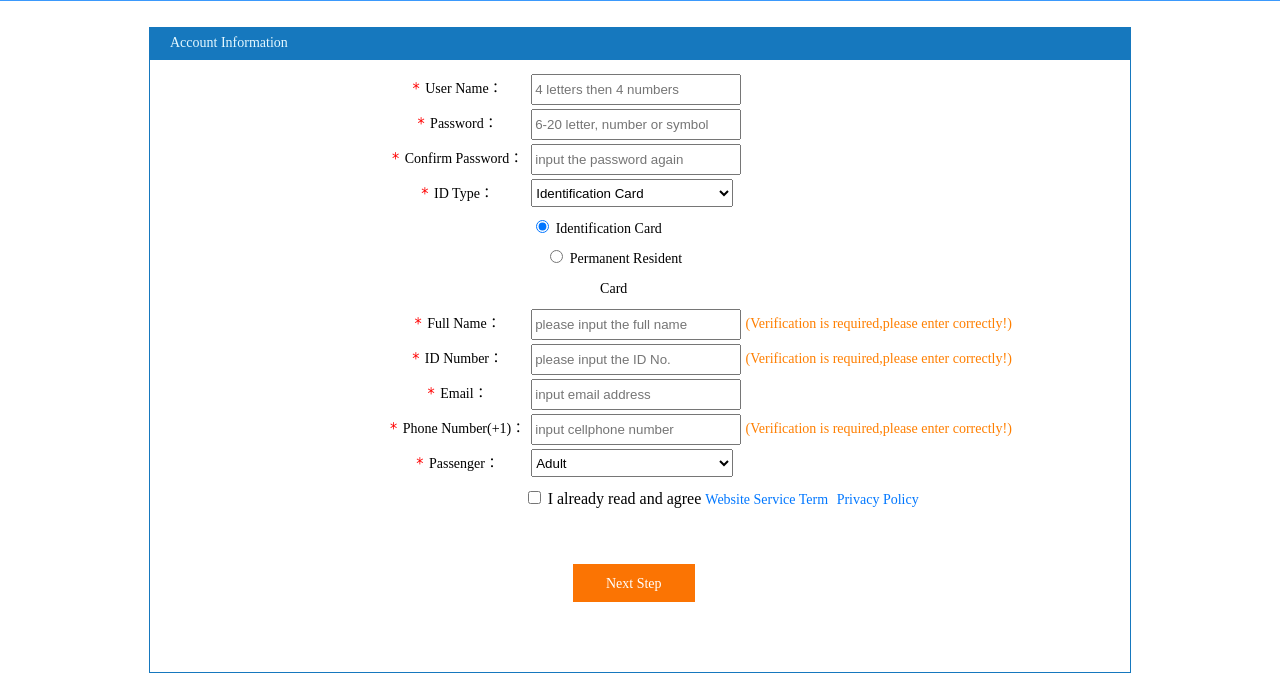
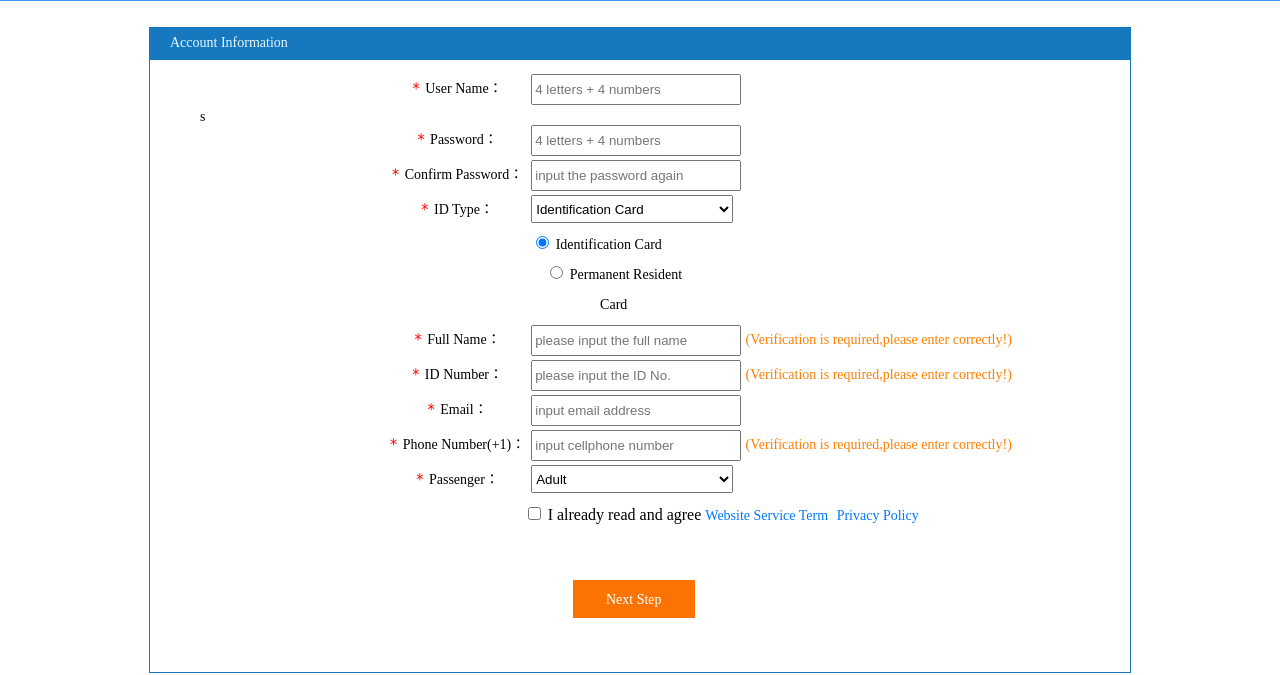
Before and after one commit to data09a/railway_system_web, a plain HTML site: page register.html in a window 1280 px wide. Shown: the part 129-804 px from the top of the page. Drawn offline with Linux system fonts and the light colour scheme.

Commit message:
Update register.html

```diff
--- a/register.html
+++ b/register.html
@@ -94,18 +94,18 @@
 							User Name：
 					    </div>
 						<div class="r-txt">
-							<input type="text"  placeholder="4 letters then 4 numbers" class="inptxt_w200" name="" id="userName" maxlength="30">
+							<input type="text"  placeholder="4 letters + 4 numbers" class="inptxt_w200" name="" id="userName" maxlength="30">
 							<span class="hint"></span>
 						</div>
 
-					</li>
+					</li>s
 					<li>
 						<div class="label">
 							<span class="required">*</span>
 							Password：
 					    </div>
 						<div class="r-txt">
-							<input type="password" placeholder="6-20 letter, number or symbol" class="inptxt_w200" name="" id="passWord" maxlength="8">
+							<input type="password" placeholder="4 letters + 4 numbers" class="inptxt_w200" name="" id="passWord" maxlength="8">
 							<span class="hint"></span>
 						</div>
 
```
